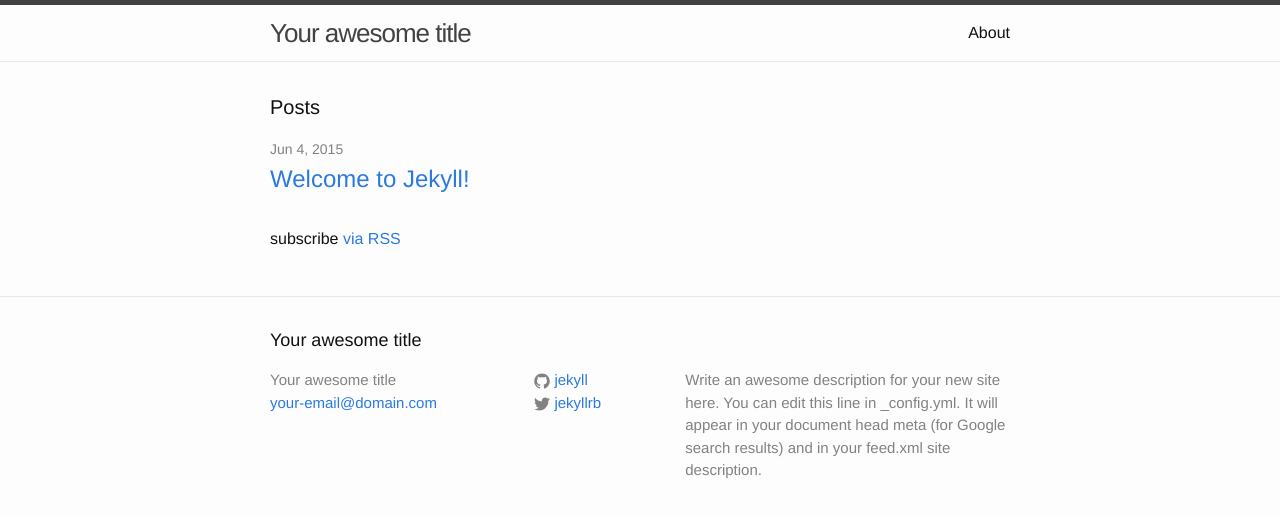
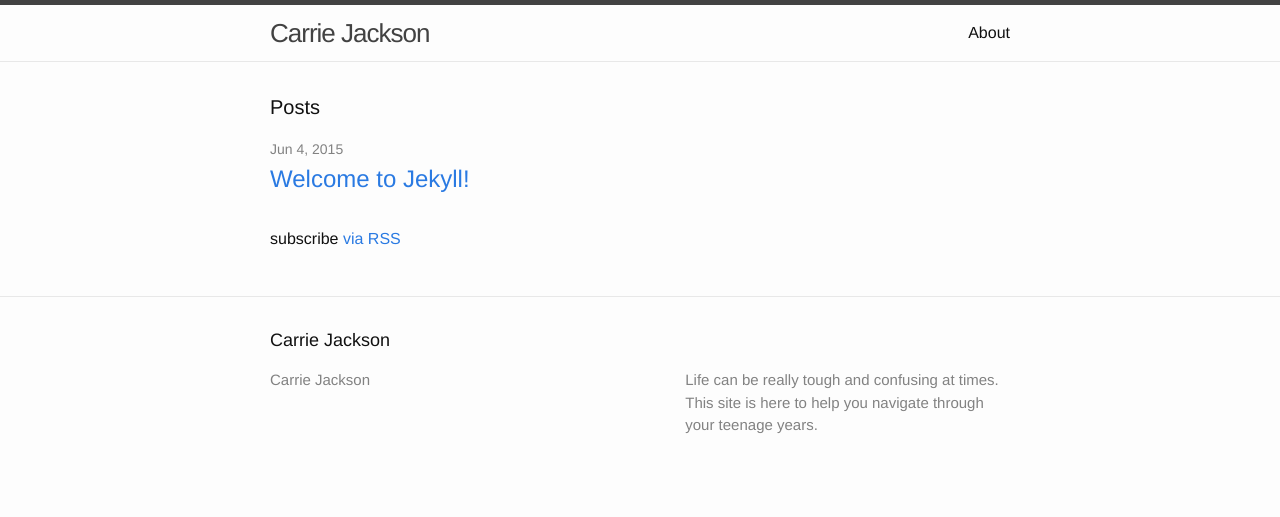
Before and after one commit to carrie88/Carrie, a Jekyll site: the page built from index.html, in a window 1280 px wide. Shown: the top 517 px of the page. Built offline with Jekyll 4.4.1, drawn with Linux system fonts in a browser that asks for light colours; Markdown is read by kramdown in place of the engine named in the settings; the list of posts is cut into pages by our own code.

Commit message:
update config

```diff
--- a/_config.yml
+++ b/_config.yml
@@ -1,14 +1,25 @@
-# Site settings
-title: Your awesome title
-email: your-email@domain.com
-description: > # this means to ignore newlines until "baseurl:"
-  Write an awesome description for your new site here. You can edit this
-  line in _config.yml. It will appear in your document head meta (for
-  Google search results) and in your feed.xml site description.
-baseurl: "" # the subpath of your site, e.g. /blog/
-url: "http://yourdomain.com" # the base hostname & protocol for your site
-twitter_username: jekyllrb
-github_username:  jekyll
+# Dependencies
+markdown:         redcarpet
+highighter:       true
 
-# Build settings
-markdown: kramdown
+# Permalinks
+permalink:        /blog/:title
+
+# Setup
+title:            Carrie Jackson
+tagline:          "I'm a a web designer & maker"
+description:      'Life can be really tough and confusing at times. This site is here to help you navigate through your teenage years.'
+url:              http://carrie.mojaworks.co.uk
+
+author:
+  name:           'Carrie Jackson'
+  url:            http://carrie.mojaworks.co.uk
+
+paginate:         10
+
+# Custom vars
+version:          2.0.0
+
+github:
+  repo:           ''
+baseurl:          ''
```
Also changed, not shown: 1 other file.
